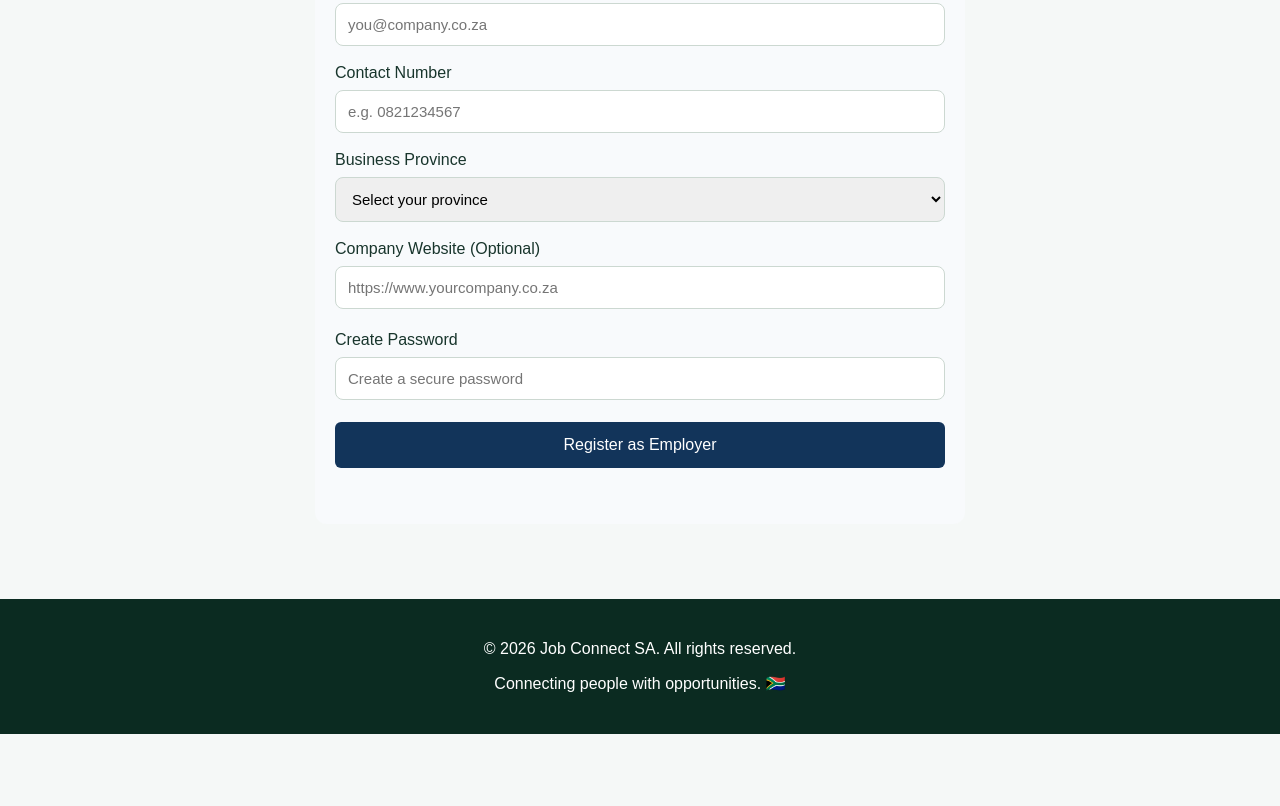
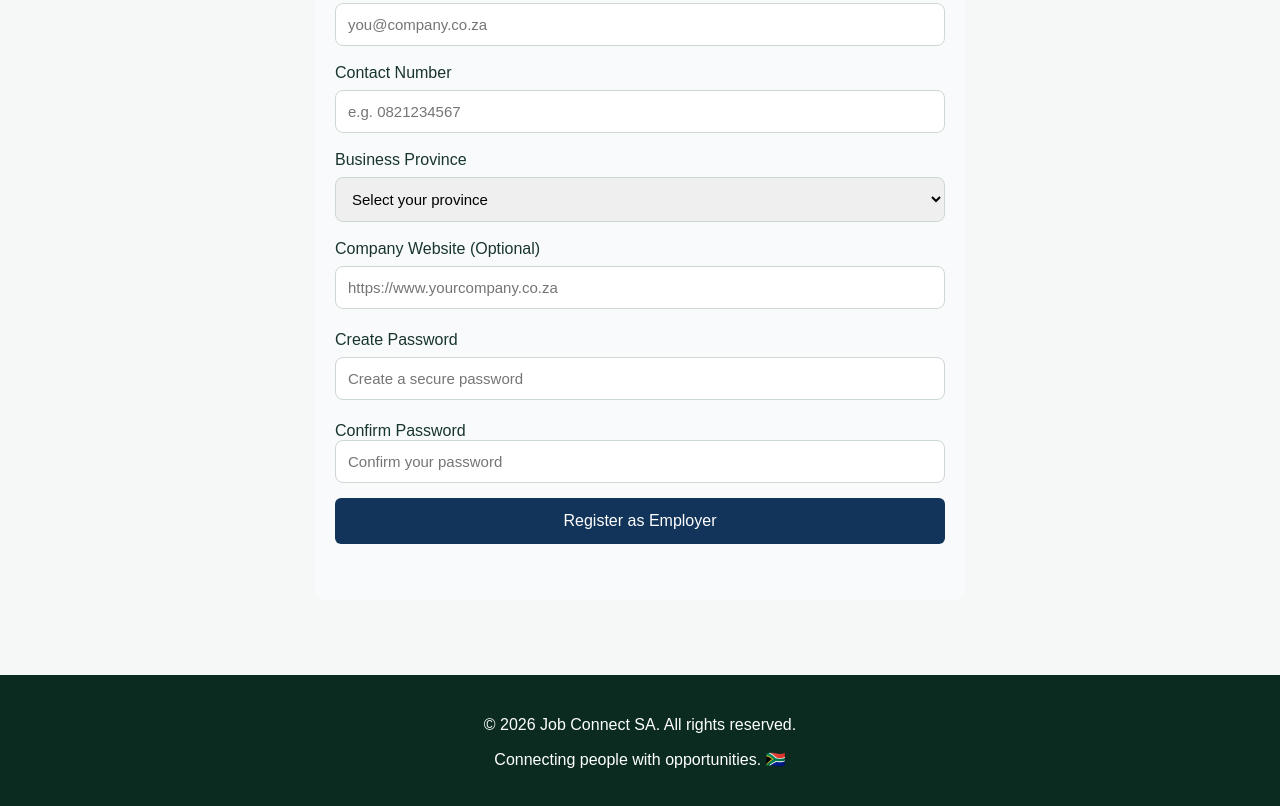
Before and after one commit to kikigomez011-eng/Job-Connect-SA, a plain HTML site: page index.html in a window 1280 px wide. Shown: the part 2474-3280 px from the top of the page. Before the commit the page ends 3208 px from the top, so only its background shows below. Drawn offline with Linux system fonts and the light colour scheme; no server answers.

Commit message:
Add employer password confirmation field

```diff
--- a/index.html
+++ b/index.html
@@ -484,7 +484,15 @@ footer {
   required
   style="width: 100%; padding: 12px; margin: 8px 0 22px; box-sizing: border-box;"
 >
-        <button
+     <label for="confirmEmployerPassword">Confirm Password</label>
+<input
+  type="password"
+  id="confirmEmployerPassword"
+  name="confirmPassword"
+  placeholder="Confirm your password"
+  required
+  style="width: 100%; padding: 12px; margin-bottom: 15px;"
+>   <button
   type="submit"
   id="employerRegisterButton"
   style="width: 100%; padding: 14px; background: #12345a; color: white; border: none; border-radius: 6px; font-size: 16px; cursor: pointer;"
```
